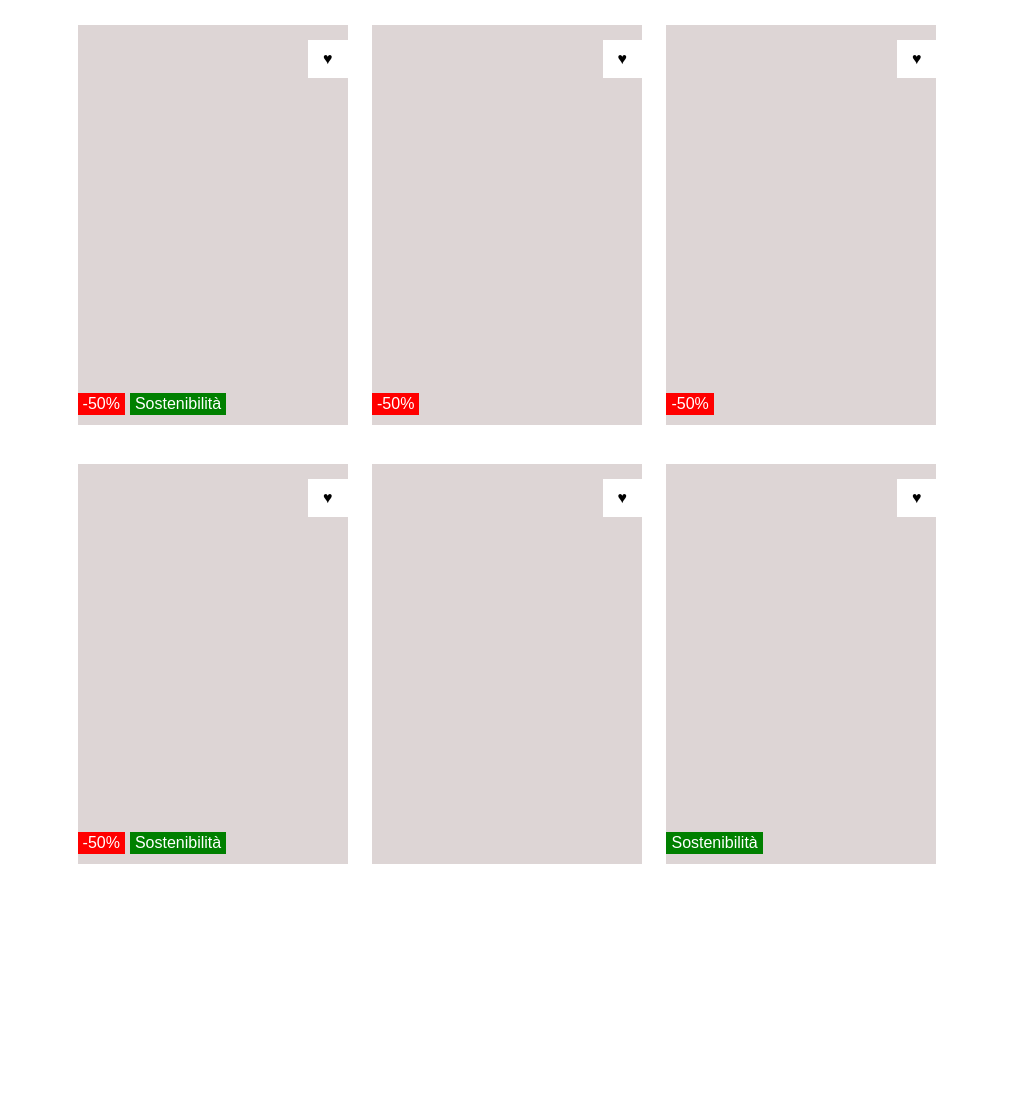
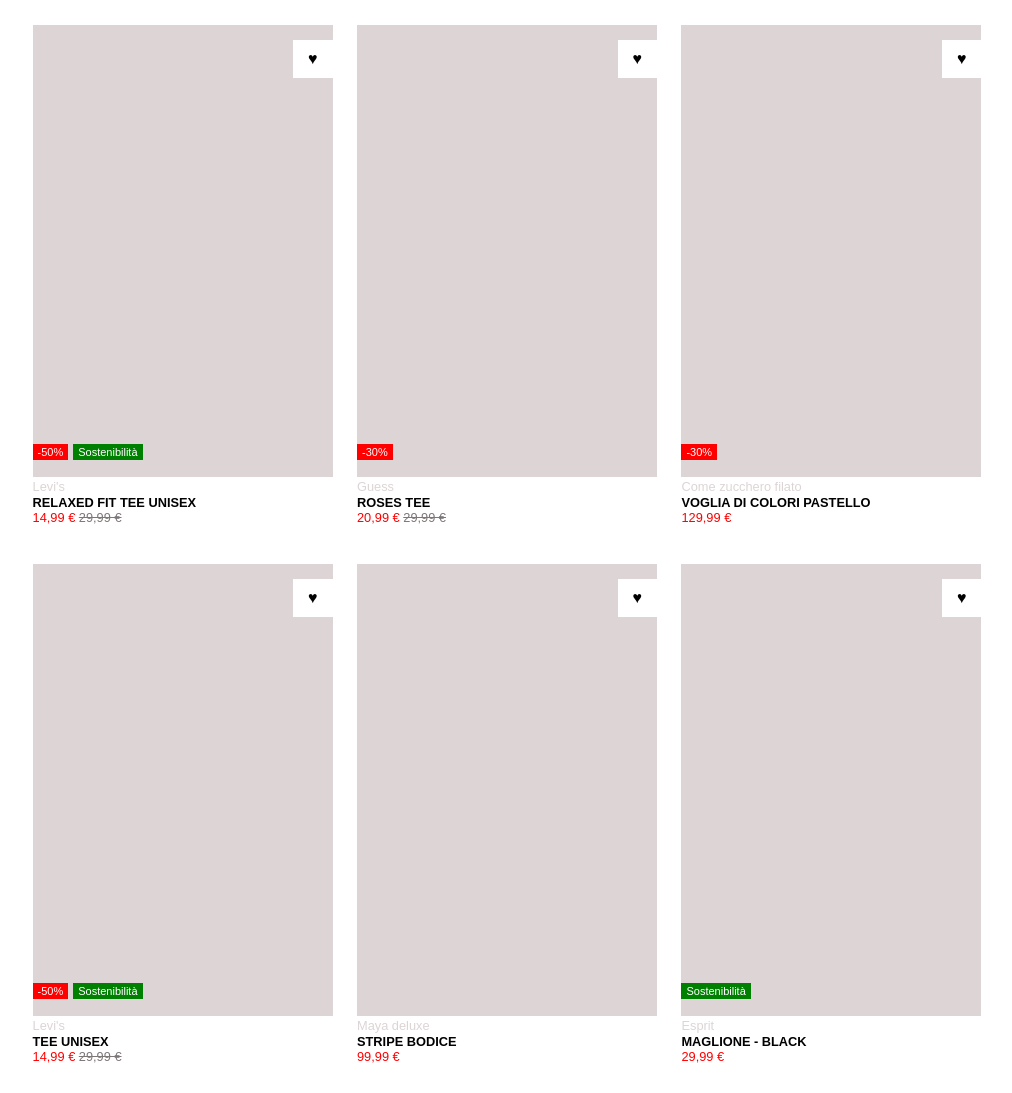
Before and after one commit to agostinopique/html-css-boolando, a plain HTML site: page index.html in a window 1280 px wide. Shown: the whole page, without its empty margins (133-1145 px from the left). Before the commit the page ends 893 px from the top, so only its background shows below. Drawn offline with Linux system fonts and the light colour scheme.

Commit message:
Terminato layout di base per ogni card con relativa descrizione

```diff
--- a/assets/style.css
+++ b/assets/style.css
@@ -29,17 +29,26 @@ body {
 }
 
 .product{
-  width: 270px;
-  height: 400px;
+  width: 300px;
+  height: 500px;
   background-color: rgb(221, 213, 213);
   display: inline-block;
   margin: 10px;
   position: relative;
 }
 
+.product-desc {
+  position: absolute;
+  bottom: 0;
+  width: 100%;
+  background-color: white;
+  text-align: left;
+}
+
 .products-notes {
   position: absolute;
-  bottom: 10px;
+  bottom: 65px;
+  font-size: 11px;
 }
 
 .discount {
@@ -65,3 +74,32 @@ body {
   background-color: white;
   padding: 10px 15px;
 }
+
+
+.trademark {
+  color: #ddd5d5;
+  font-size: 0.8rem;
+  font-weight: lighter
+;
+}
+
+.prod-name {
+  text-transform: uppercase;
+  font-size: 0.8rem;
+  font-weight: 700;
+}
+
+.price {
+  font-size: 0.8rem;
+}
+
+.price .new-price {
+  color: red;
+}
+
+.price .old-price {
+color: #7e7777;
+text-decoration: line-through;
+}
+
+/* IMMAGINI */
--- a/index.html
+++ b/index.html
@@ -13,10 +13,22 @@
   <div class="row">
 
     <div class="product">
-      <div class="heart">&hearts;</div>
-      <div class="products-notes clearfix">
-        <div class="discount">-50%</div>
-        <div class="sostenibility">Sostenibilità</div>
+
+      <div class="promo">
+        <div class="heart">&hearts;</div>
+        <div class="products-notes clearfix">
+          <div class="discount">-50%</div>
+          <div class="sostenibility">Sostenibilità</div>
+        </div>
+      </div>
+
+      <div class="product-desc">
+        <span class="trademark">Levi's</span>
+        <p class="prod-name">relaxed fit tee unisex</p>
+        <p class="price">
+          <span class="new-price">14,99 €</span>
+          <span class="old-price">29,99 €</span>
+        </p>
       </div>
     </div>
 
@@ -24,7 +36,16 @@
     <div class="product">
       <div class="heart">&hearts;</div>
       <div class="products-notes clearfix">
-        <div class="discount">-50%</div>
+        <div class="discount">-30%</div>
+      </div>
+
+      <div class="product-desc">
+        <span class="trademark">Guess</span>
+        <p class="prod-name">roses tee</p>
+        <p class="price">
+          <span class="new-price">20,99 €</span>
+          <span class="old-price">29,99 €</span>
+        </p>
       </div>
     </div>
 
@@ -32,7 +53,15 @@
     <div class="product">
       <div class="heart">&hearts;</div>
       <div class="products-notes clearfix">
-        <div class="discount">-50%</div>
+        <div class="discount">-30%</div>
+      </div>
+
+      <div class="product-desc">
+        <span class="trademark">Come zucchero filato</span>
+        <p class="prod-name">voglia di colori pastello</p>
+        <p class="price">
+          <span class="new-price">129,99 €</span>
+        </p>
       </div>
     </div>
 
@@ -47,12 +76,29 @@
         <div class="discount">-50%</div>
         <div class="sostenibility">Sostenibilità</div>
       </div>
+
+      <div class="product-desc">
+        <span class="trademark">Levi's</span>
+        <p class="prod-name">tee unisex</p>
+        <p class="price">
+          <span class="new-price">14,99 €</span>
+          <span class="old-price">29,99 €</span>
+        </p>
+      </div>
     </div>
 
 
     <div class="product">
       <div class="heart">&hearts;</div>
       <div class="products-notes ">
+      </div>
+
+      <div class="product-desc">
+        <span class="trademark">Maya deluxe</span>
+        <p class="prod-name">stripe bodice</p>
+        <p class="price">
+          <span class="new-price">99,99 €</span>
+        </p>
       </div>
     </div>
 
@@ -62,6 +108,14 @@
       <div class="products-notes clearfix">
         <div class="sostenibility">Sostenibilità</div>
       </div>
+
+      <div class="product-desc">
+        <span class="trademark">Esprit</span>
+        <p class="prod-name">Maglione - black</p>
+        <p class="price">
+          <span class="new-price">29,99 €</span>
+        </p>
+      </div>
     </div>
 
   </div>
```
